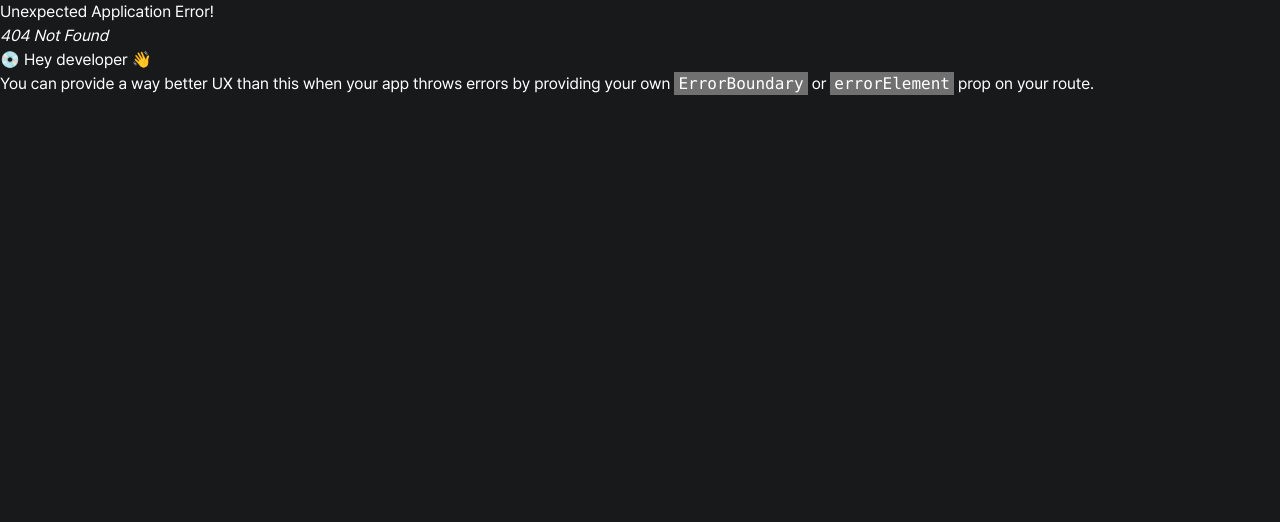
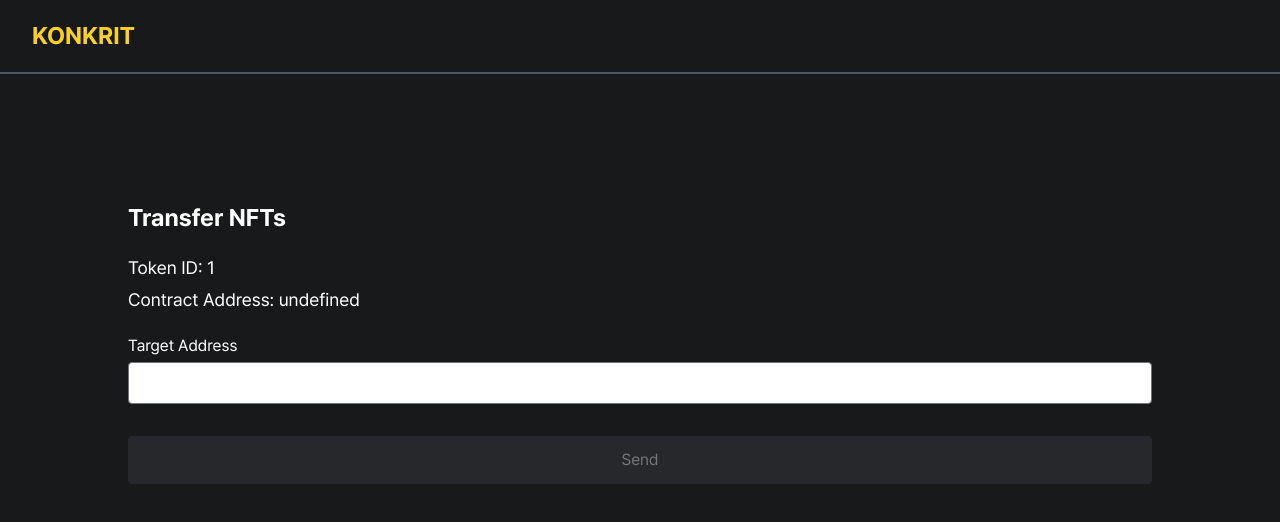
Before and after one commit to seosd97/assignment-frontend, a React (Create React App) app: page /1/transfer in a window 1280 px wide. Before the commit this address had no page. Shown: the top 522 px of the page. Built offline with nearby package versions, Linux system fonts and the light colour scheme.

Commit message:
transfer and some style

```diff
--- a/package.json
+++ b/package.json
@@ -14,8 +14,10 @@
     "@types/react-dom": "^18.0.6",
     "axios": "^1.3.4",
     "ethers": "^5.7.1",
+    "query-string": "^8.1.0",
     "react": "^18.2.0",
     "react-dom": "^18.2.0",
+    "react-hook-form": "^7.43.5",
     "react-router-dom": "^6.4.2",
     "react-scripts": "5.0.1",
     "typescript": "^4.8.4",
--- a/src/App.tsx
+++ b/src/App.tsx
@@ -4,6 +4,7 @@ import React, { lazy } from 'react'
 import { createBrowserRouter, RouterProvider } from 'react-router-dom'
 
 import NFTPage from './pages/NFT'
+import TransferPage from './pages/Transfer'
 import LoginProvider from './shared/providers/LoginProvider'
 
 const Home = lazy(() => import('@/pages/Home'))
@@ -16,6 +17,10 @@ const router = createBrowserRouter([
   {
     path: '/nfts',
     element: <NFTPage />,
+  },
+  {
+    path: '/:id/transfer',
+    element: <TransferPage />,
   },
 ])
 
--- /dev/null
+++ b/src/components/Header.tsx
@@ -0,0 +1,14 @@
+import { Link, useNavigate } from 'react-router-dom'
+
+const Header: React.FC = () => {
+  const navigate = useNavigate()
+  return (
+    <div className="px-8 py-5 border-b-2 border-b-gray-600">
+      <Link to="/" className="text-hcPaletteYellow500 text-2xl font-bold">
+        KONKRIT
+      </Link>
+    </div>
+  )
+}
+
+export default Header
--- a/src/components/HomeMenu.tsx
+++ b/src/components/HomeMenu.tsx
@@ -10,12 +10,11 @@ const HomeMenu: React.FC = () => {
 
   return (
     <div className="flex flex-col items-center gap-y-3">
-      <div className="flex flex-col items-center gap-y-2 mb-7">
+      <div className="flex flex-col gap-y-2 mb-7">
         <span>Address</span>
-        <span>{loginData?.publicAddress}</span>
+        <span className="px-3 py-2 rounded bg-gray-500">{loginData?.publicAddress}</span>
       </div>
       <Button className="w-56" text="My NFTs" onClick={() => navigate('/nfts')} />
-      <Button className="w-56" text="Send NFT" />
     </div>
   )
 }
--- a/src/components/LoginMenu.tsx
+++ b/src/components/LoginMenu.tsx
@@ -1,5 +1,5 @@
 import { ethers } from 'ethers'
-import { useCallback } from 'react'
+import { useCallback, useState } from 'react'
 
 import useLogin from '@/shared/hooks/useLogin'
 import { getNonce, getToken } from '@/shared/types/api'
@@ -9,10 +9,13 @@ import { Button } from './design'
 
 const LoginMenu: React.FC = () => {
   const { setLoginData } = useLogin()
+  const [isLoading, setLoading] = useState(false)
 
   const connectToMetaMask = useCallback(async () => {
     if (!window.ethereum) return false
 
+    setLoading(true)
+    try {
       const provider = new ethers.providers.Web3Provider(window.ethereum)
       const accounts = await provider.send('eth_requestAccounts', [])
       const signer = provider.getSigner()
@@ -31,11 +34,19 @@ const LoginMenu: React.FC = () => {
       setLoginData(saveData)
 
       return true
+    } finally {
+      setLoading(false)
+    }
   }, [setLoginData])
 
   return (
     <div className="flex flex-col items-center">
-      <Button text="Connect to MetaMask" onClick={connectToMetaMask} />
+      <Button
+        className="disabled:opacity-40"
+        text="Connect to MetaMask"
+        onClick={connectToMetaMask}
+        disable={isLoading}
+      />
     </div>
   )
 }
--- a/src/components/NftItem/index.tsx
+++ b/src/components/NftItem/index.tsx
@@ -1,12 +1,17 @@
 import { useMemo } from 'react'
+import { useNavigate } from 'react-router-dom'
 
 import { NFTDataType } from '@/shared/types/constants'
+
+import { Button } from '../design'
 
 interface INftItemProps {
   data: NFTDataType
 }
 
 const NftItem: React.FC<INftItemProps> = ({ data }) => {
+  const navigate = useNavigate()
+
   const updatedTime = useMemo(
     () => new Date(data.timeLastUpdated).toLocaleDateString('ko-kr'),
     [data.timeLastUpdated],
@@ -18,6 +23,14 @@ const NftItem: React.FC<INftItemProps> = ({ data }) => {
       <div className="text-lg mt-2">{`#${data.tokenId}`}</div>
       <div className="text-sm">{data.contractMetadata.name}</div>
       <div className="text-sm text-gray-400">{updatedTime}</div>
+      <Button
+        className="mt-2"
+        text="Send"
+        size="xs"
+        onClick={() =>
+          navigate(`/${data.tokenId}/transfer?contractAddress=${data.contract.address}`)
+        }
+      />
     </div>
   )
 }
--- a/src/pages/NFT.tsx
+++ b/src/pages/NFT.tsx
@@ -1,20 +1,28 @@
+import Header from '@/components/Header'
 import NftItem from '@/components/NftItem'
 import useGetOwnedNFTs from '@/shared/hooks/useGetOwnedNFTs'
 import useLogin from '@/shared/hooks/useLogin'
 
 const NFTPage: React.FC = () => {
   const { loginData } = useLogin()
-  const nfts = useGetOwnedNFTs(loginData?.token ?? '')
+  const { nfts, isLoading } = useGetOwnedNFTs(loginData?.token ?? '')
 
   return (
+    <>
+      <Header />
       <div className="max-w-screen-lg mx-auto mt-32">
         <div className="mb-4 text-2xl font-bold">My NFTs</div>
+        {isLoading ? (
+          <div>Loading...</div>
+        ) : (
           <div className="grid grid-cols-6 gap-8 pb-8">
             {nfts?.data.ownedNfts.map(e => (
-          <NftItem data={e} />
+              <NftItem key={e.id.tokenId} data={e} />
             ))}
           </div>
+        )}
       </div>
+    </>
   )
 }
 
--- /dev/null
+++ b/src/pages/Transfer.tsx
@@ -0,0 +1,161 @@
+import { isAddress } from 'ethers/lib/utils'
+import queryString from 'query-string'
+import { ChangeEvent, useCallback, useState } from 'react'
+import { Resolver, SubmitHandler, useForm } from 'react-hook-form'
+import { useLocation, useNavigate, useParams } from 'react-router-dom'
+
+import { Button } from '@/components/design'
+import Header from '@/components/Header'
+import useERC721 from '@/shared/hooks/useERC721'
+import useLogin from '@/shared/hooks/useLogin'
+import { TransferEvent } from '@/shared/types/constants'
+
+const invalidInputClasses = ' border-1 border-solid border-red-600'
+
+type FormValues = {
+  targetAddress: string
+}
+
+const buildTransferErrorMessage = (code: string) => {
+  switch (code) {
+    case 'UNPREDICTABLE_GAS_LIMIT':
+      return 'caller is not token owner or approved (check: https://links.ethers.org/v5-errors-UNPREDICTABLE_GAS_LIMIT)'
+    case 'ACTION_REJECTED':
+      return 'user rejected transaction'
+    default:
+      return `failed transaction - [code: ${code}]`
+  }
+}
+
+const TransferPage: React.FC = () => {
+  const { id } = useParams()
+  const { search } = useLocation()
+  const navigate = useNavigate()
+  const tokenId = id as unknown as number
+  const contractAddress = queryString.parse(search).contractAddress as string
+
+  const [targetAddr, setTargetAddr] = useState('')
+  const [isSending, setIsSending] = useState(false)
+  const [sendError, setSendError] = useState<string | null>()
+  const [transactionHash, setTransactionHash] = useState<string | null>(null)
+
+  const transferCallback = useCallback(
+    (to: string, from: string, tId: number, e: TransferEvent) => {
+      setTransactionHash(e.transactionHash)
+      setIsSending(false)
+    },
+    [],
+  )
+
+  const { loginData } = useLogin()
+  const { transferFrom } = useERC721(contractAddress, transferCallback)
+
+  const validateTargetAddress = useCallback(
+    (address: string) => {
+      if (!address) return false
+      if (!isAddress(address)) return false
+      if (loginData?.publicAddress === address) return false
+      return true
+    },
+    [loginData?.publicAddress],
+  )
+
+  const formResolver: Resolver<FormValues> = useCallback(
+    async values => ({
+      values,
+      errors: !validateTargetAddress(values.targetAddress)
+        ? { targetAddress: { type: 'validate', message: 'Please enter valid address' } }
+        : {},
+    }),
+    [validateTargetAddress],
+  )
+
+  const {
+    register,
+    handleSubmit,
+    formState: { errors },
+  } = useForm<FormValues>({ resolver: formResolver, mode: 'all' })
+
+  const onSubmit: SubmitHandler<FormValues> = useCallback(
+    async data => {
+      if (!loginData?.publicAddress) return
+
+      setIsSending(true)
+      setSendError(null)
+      try {
+        await transferFrom(loginData.publicAddress, data.targetAddress, tokenId)
+      } catch (err: any) {
+        setSendError(buildTransferErrorMessage(err.code))
+        setIsSending(false)
+      }
+    },
+    [loginData, tokenId, transferFrom],
+  )
+
+  const isValidTargetAddress = !errors.targetAddress
+
+  return (
+    <>
+      <Header />
+      <div className="max-w-screen-lg mx-auto mt-32">
+        <div className="mb-4 text-2xl font-bold">Transfer NFTs</div>
+
+        {transactionHash ? (
+          <div>
+            <span className="text-xl font-semibold">Success to send your NFT</span>
+            <div className="flex flex-col mt-5">
+              <span>Check your transaction</span>
+              <a
+                className=" text-blue-500 underline"
+                href={`https://goerli.etherscan.io/tx/${transactionHash}`}
+                target="_blank"
+                rel="noreferrer">
+                {`https://goerli.etherscan.io/tx/${transactionHash}`}
+              </a>
+            </div>
+            <Button className="mt-10" text="My NFTs" onClick={() => navigate('/nfts')} />
+          </div>
+        ) : (
+          <>
+            <div className="flex flex-col">
+              <div className="mt-1 rounded text-opacity-50 text-lg">{`Token ID: ${tokenId}`}</div>
+              <div className="mt-1 rounded text-opacity-50 text-lg">{`Contract Address: ${contractAddress}`}</div>
+            </div>
+            <form className="flex flex-col gap-y-8 mt-5" onSubmit={handleSubmit(onSubmit)}>
+              <div>
+                <label className="flex items-center">Target Address</label>
+                <input
+                  type="text"
+                  className={`mt-1 rounded text-textBlack w-full disabled:opacity-40 disabled:text-opacity-40 ${
+                    !isValidTargetAddress && invalidInputClasses
+                  }`}
+                  value={targetAddr}
+                  {...register('targetAddress', {
+                    onChange: (e: ChangeEvent<HTMLInputElement>) => setTargetAddr(e.target.value),
+                  })}
+                  required
+                  disabled={isSending}
+                />
+                {!isValidTargetAddress && (
+                  <div className=" text-sm text-red-600">{errors.targetAddress?.message}</div>
+                )}
+              </div>
+
+              <div>
+                {sendError && <div className=" text-sm text-red-600">{sendError}</div>}
+                <input
+                  type="submit"
+                  className="bg-bgQuarternary enabled:hover:bg-bgButtonHover enabled:hover:cursor-pointer disabled:opacity-40 rounded h-12 w-full"
+                  value={isSending ? 'Sending...' : 'Send'}
+                  disabled={isSending || !targetAddr || !!errors.targetAddress}
+                />
+              </div>
+            </form>
+          </>
+        )}
+      </div>
+    </>
+  )
+}
+
+export default TransferPage
--- /dev/null
+++ b/src/shared/hooks/useERC721.ts
@@ -0,0 +1,45 @@
+import { Contract, ethers } from 'ethers'
+import { Interface } from 'ethers/lib/utils'
+import { useEffect, useMemo } from 'react'
+
+import Erc721 from '@/shared/ethers/abi/Erc721Mock.json'
+
+import { TransferEvent } from '../types/constants'
+
+const useERC721 = (
+  contractAddress: string,
+  transferEvent?: (from: string, to: string, tokenId: number, e: TransferEvent) => void,
+): {
+  transferFrom: (from: string, to: string, tokenId: number) => Promise<void>
+} => {
+  const contract = useMemo(() => {
+    if (!window.ethereum) return
+
+    const provider = new ethers.providers.Web3Provider(window.ethereum)
+    const signer = provider.getSigner()
+    const abi = new Interface(Erc721.abi)
+    const abiContract = new Contract(contractAddress, abi, signer)
+    return abiContract.connect(signer)
+  }, [contractAddress])
+
+  useEffect(() => {
+    if (!contract || !transferEvent) return
+    contract.on('Transfer', transferEvent)
+
+    return () => {
+      if (!contract || !transferEvent) return
+      console.log('off event')
+      contract.off('Transfer', transferEvent)
+    }
+  }, [contract, transferEvent])
+
+  const transferFrom = async (from: string, to: string, tokenId: number) => {
+    await contract?.transferFrom(from, to, tokenId)
+  }
+
+  return {
+    transferFrom,
+  }
+}
+
+export default useERC721
--- a/src/shared/hooks/useGetOwnedNFTs.ts
+++ b/src/shared/hooks/useGetOwnedNFTs.ts
@@ -3,8 +3,13 @@ import { useQuery } from '@tanstack/react-query'
 import { getOwnedNFT } from '../types/api'
 import { OwnedNFTApiType } from '../types/constants'
 
-const useGetOwnedNFTs = (token: string): OwnedNFTApiType | undefined => {
-  const query = useQuery<OwnedNFTApiType>(
+const useGetOwnedNFTs = (
+  token: string,
+): {
+  nfts: OwnedNFTApiType | undefined
+  isLoading: boolean
+} => {
+  const { data, isLoading } = useQuery<OwnedNFTApiType>(
     ['nfts', token],
     async () => {
       const { data } = await getOwnedNFT(token)
@@ -13,7 +18,10 @@ const useGetOwnedNFTs = (token: string): OwnedNFTApiType | undefined => {
     },
     { enabled: !!token },
   )
-  return query.data
+  return {
+    nfts: data,
+    isLoading,
+  }
 }
 
 export default useGetOwnedNFTs
--- a/src/shared/providers/LoginProvider.tsx
+++ b/src/shared/providers/LoginProvider.tsx
@@ -21,10 +21,35 @@ const LoginProvider: React.FC<{ children: React.ReactNode }> = ({ children }) =>
   const hasLogin = useMemo(() => !!loginData, [loginData])
 
   useEffect(() => {
-    const data = localStorage.getItem(LOGIN_DATA_STORAGE_KEY)
-    if (!data) return
+    if (!window.ethereum) return
+    const callback = (accounts: string[]) => console.log(accounts)
 
-    setLoginData(JSON.parse(data) as LoginDataType)
+    // eslint-disable-next-line @typescript-eslint/ban-ts-comment
+    // @ts-ignore: Unreachable code error
+    window.ethereum?.on('accountsChanged', callback)
+
+    return () => {
+      // eslint-disable-next-line @typescript-eslint/ban-ts-comment
+      // @ts-ignore: Unreachable code error
+      window.ethereum?.removeListener('accountsChanged', callback)
+    }
+  }, [])
+
+  useEffect(() => {
+    // eslint-disable-next-line prettier/prettier
+    ;(async () => {
+      if (!window.ethereum) return
+
+      const data = localStorage.getItem(LOGIN_DATA_STORAGE_KEY)
+      if (!data) return
+
+      // const provider = new ethers.providers.Web3Provider(window.ethereum)
+      // const accounts = await provider.listAccounts()
+      // const signer = provider.getSigner()
+      // const address = await signer.getAddress()
+
+      setLoginData(JSON.parse(data) as LoginDataType)
+    })()
   }, [])
 
   const ctx: ILoginContextProps = {
--- a/src/shared/types/constants.ts
+++ b/src/shared/types/constants.ts
@@ -48,6 +48,10 @@ export type OwnedNFTApiType = {
   }
 }
 
+export type TransferEvent = {
+  transactionHash: string
+}
+
 export const API_ENDPOINT = 'https://lrvalrdo8k.execute-api.us-east-1.amazonaws.com/Prod'
 
 export const LOGIN_DATA_STORAGE_KEY = 'LOGIN_DATA_STORAGE_KEY'
```
Also changed, not shown: 1 other file (tests, documents, lock files or other folders). Lines whose indentation alone changed are shown as unchanged.
